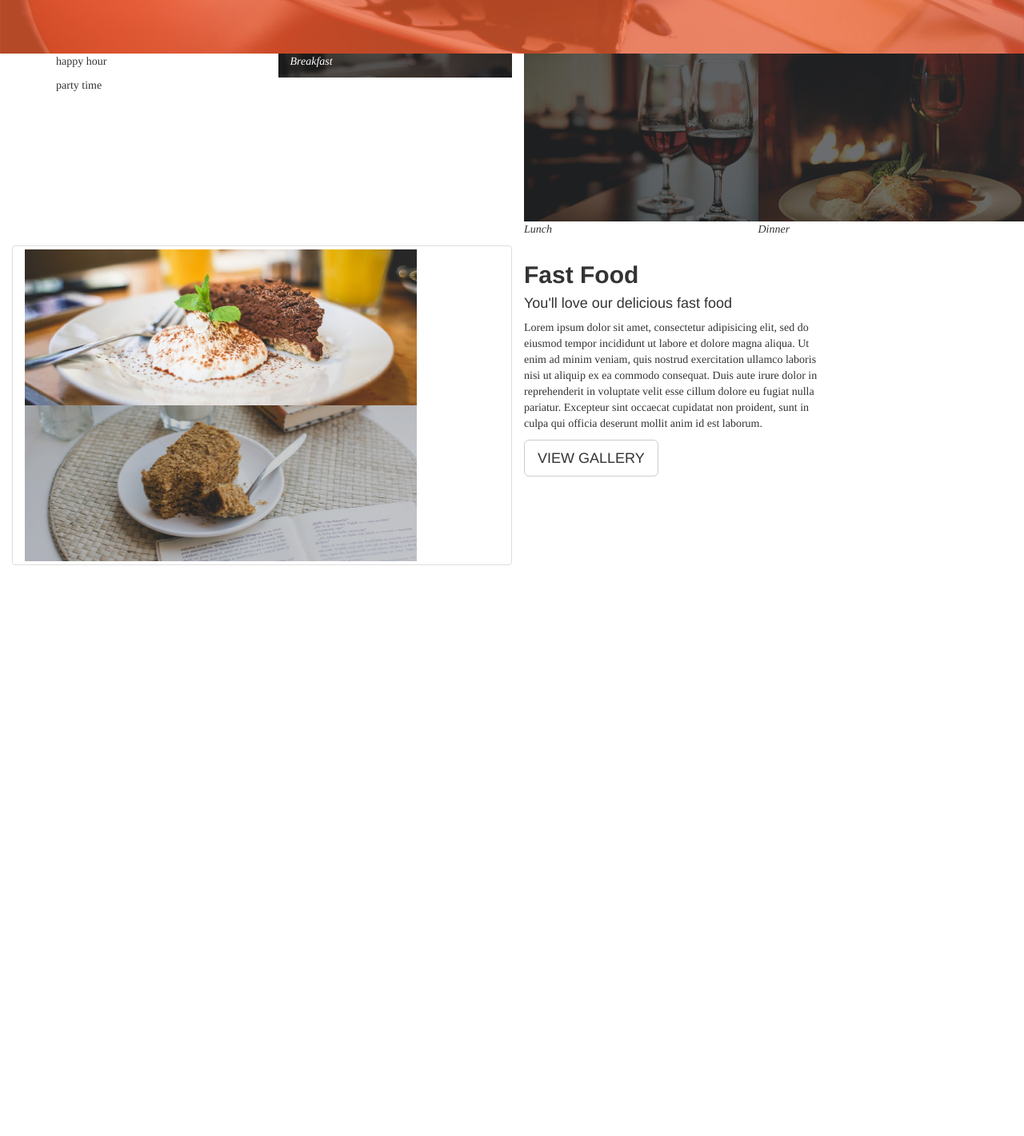
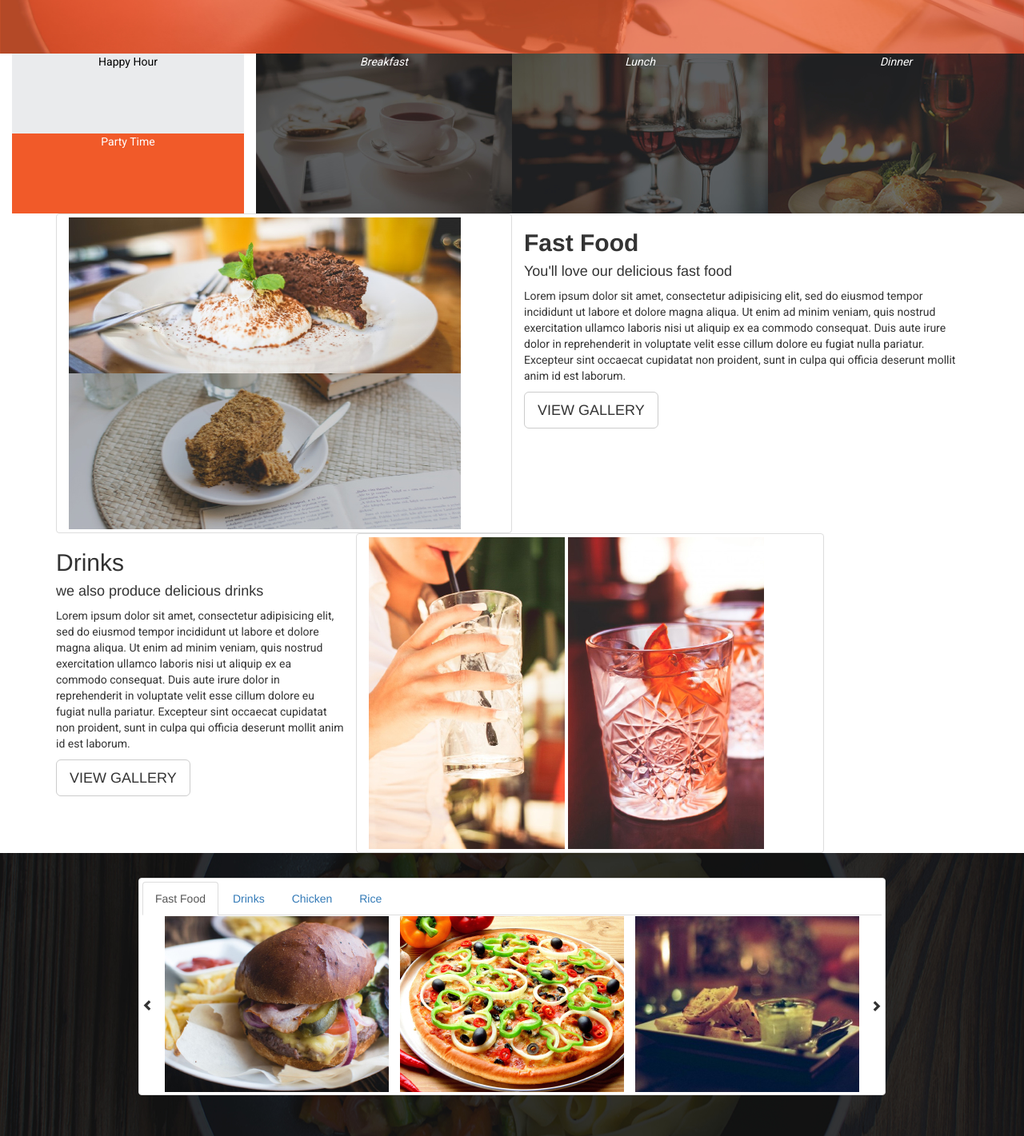
Before and after one commit to CommanderBlak/Anita, a plain HTML site: page index.html in a window 1280 px wide. Shown: the part 433-1854 px from the top of the page at 80% size. Before the commit the page ends 1140 px from the top, so only its background shows below. Drawn offline with nearby package versions, Linux system fonts and the light colour scheme.

Commit message:
edits more divs in index.html and edits styles.css

```diff
--- a/css/styles.css
+++ b/css/styles.css
@@ -9,8 +9,32 @@
   color: white;
 }
 
+.jumbotron2 {
+  background-image: url('../img/backgrounds/foodsBg.jpg');
+  background-size: auto;
+  background-repeat: no-repeat;
+  background-position: center;
+  padding: 30px;
+}
+
 p {
-  font-family: "Times";
+  font-family: "Roboto", sans-serif;
+}
+
+#d {
+  background-color: #eaebed;
+  width: auto;
+  height: 100px;
+  color: black;
+  text-align: center;
+}
+
+#e {
+  background-color: #F15A29;
+  width: auto;
+  height: 100px;
+  color: white;
+  text-align: center;
 }
 
 #logotext {
@@ -23,7 +47,24 @@ p {
 
 #breakfast {
   background-image: url(../img/foodtop/breakfast.jpg);
-  background-repeat: no-repeat;
-  height: 100%;
+  height: 200px;
   color: white;
+  text-align:center;}
+
+#lunch {
+  background-image: url(../img/foodtop/lunch.jpg);
+  height: 200px;
+  color: white;
+  text-align:center;
 }
+
+#dinner {
+  background-image: url(../img/foodtop/dinner.jpg);
+  height: 200px;
+  color: white;
+  text-align:center;
+}
+
+#breakfasttext {
+  color: #FFFFFF;
+}
--- a/index.html
+++ b/index.html
@@ -9,6 +9,7 @@
   <!-- Latest compiled and minified CSS -->
   <link rel="stylesheet" href="https://maxcdn.bootstrapcdn.com/bootstrap/3.3.7/css/bootstrap.min.css">
   <link rel="stylesheet" href="css/styles.css">
+  <link href="https://fonts.googleapis.com/css?family=Roboto" rel="stylesheet">
 </head>
 
 <body>
@@ -20,40 +21,38 @@
     </div><!-- End of logo -->
   </div><!-- End of jumbotron -->
 
-  <div class="container" id="banner"><!-- Begining of container -->
+  <div class="container-fluid" id="banner"><!-- Begining of container -->
     <section>
       <div class="row"><!-- Beginning of happy hour and party time -->
-        <div class="col-xs-6 col-lg-3"><!-- Beginning of fastfood thumbnail -->
-          <div class="happy"><!-- Beginning of happy hour -->
-              <p>happy hour</p>
+        <div class="col-xs-12 col-lg-3"><!-- Beginning of fastfood thumbnail -->
+          <div class="happy" id="d"><!-- Beginning of happy hour -->
+              <p>Happy Hour</p>
           </div><!-- End of happy hour -->
-          <div class="party"><!-- Beginning of party time -->
-              <p>party time</p>
+          <div class="party" id="e"><!-- Beginning of party time -->
+              <p>Party Time</p>
           </div><!-- End of party time -->
         </div><!-- End of fastfood thumbnail -->
-        <div class="col-xs-6 col-lg-3" id="breakfast"><!-- Beginning of breakfast -->
-          <p><i>Breakfast</i></p>
+        <div class="col-xs-12 col-lg-3  text-center" id="breakfast"><!-- Beginning of breakfast -->
+          <p id="breakfastftext"><i>Breakfast</i></p>
         </div><!-- End of breakfast -->
-        <div class="col-xs-6 col-lg-3"><!-- Beginning of lunch -->
-          <img src="img/foodtop/lunch.jpg" alt="lunch">
+        <div class="col-xs-12 col-lg-3 text-center" id="lunch"><!-- Beginning of lunch -->
           <p><i>Lunch</i></p>
         </div><!-- End of lunch -->
-        <div class="col-xs-6 col-lg-3"><!-- Beginning of dinner -->
-          <img src="img/foodtop/dinner.jpg" alt="">
+        <div class="col-xs-12 col-lg-3 text-center" id="dinner"><!-- Beginning of dinner -->
           <p><i>Dinner</i></p>
         </div><!-- End of dinner -->
       </div><!-- End of happy hour and partytime -->
     </section>
   </div><!-- End of container -->
 
-  <div class="container-fluid" id="f'n'd"><!-- Beginning of food and drink container -->
+  <div class="container" id="foodcontainer"><!-- Beginning of food and drink container -->
     <section>
-      <div class="col-md-6 img-thumbnail" id="foodpics"><!-- Beginning of food images -->
-          <img src="img/fastFood1.jpg" alt="fastFood1" height=50%;>
-          <img src="img/fastFood2.jpg" alt="fastFood2" height=50%;>
+      <div class="col-xs-12 col-md-6 img-thumbnail" id="foodpics"><!-- Beginning of food images -->
+          <img src="img/fastFood1.jpg" alt="fastFood1">
+          <img src="img/fastFood2.jpg" alt="fastFood2">
       </div><!-- End of food images -->
 
-      <div class="col-md-4" id="food"><!-- Beginning of food -->
+      <div class="col-md-6" id="food"><!-- Beginning of food -->
           <h2><strong>Fast Food</strong></h2>
           <h4>You'll love our delicious fast food</h4>
           <p>Lorem ipsum dolor sit amet, consectetur adipisicing elit, sed do
@@ -65,13 +64,55 @@ sunt in culpa qui officia deserunt mollit anim id est laborum.</p>
 
           <button type="button" name="button" class="btn btn-default btn-lg">VIEW GALLERY</button>
       </div><!-- End of food -->
-  <div class="row" id="drink"><!-- Beginning of drink images -->
+    </section>
+  </div><!-- End of food container -->
 
-  </div>
-  </section>
-</div><!-- End of food and drink container -->
+  <div class="container" id="drinkcontainer"><!-- Beginning of drink container -->
+    <section>
+    <div class="row ro" id="drink"><!-- Beginning of drink -->
+      <div class="col-md-4" id="drinks">
+          <h2 class="featurette-heading">Drinks</h2>
+          <h4>we also produce delicious drinks</h4>
+          <p>Lorem ipsum dolor sit amet, consectetur adipisicing elit, sed do
+eiusmod tempor incididunt ut labore et dolore magna aliqua. Ut enim ad minim
+veniam, quis nostrud exercitation ullamco laboris nisi ut aliquip ex ea commodo
+consequat. Duis aute irure dolor in reprehenderit in voluptate velit esse
+cillum dolore eu fugiat nulla pariatur. Excepteur sint occaecat cupidatat non
+proident, sunt in culpa qui officia deserunt mollit anim id est laborum.</p>
+          <button type="button" name="button" class="btn btn-default btn-lg">VIEW GALLERY</button>
+      </div>
+      <div class="col-md-6 img-thumbnail">
+          <img src="img/drink1.jpg" alt="">
+          <img src="img/drink2.jpg" alt="">
+      </div>
 
+    </div><!-- End of drink -->
+    </section>
+  </div><!-- End of drink container -->
 
+  <div class="jumbotron2" id="float"><!-- Beginning of jumbotron2 -->
+
+  <nav class="navbar navbar-static liam text-center">
+      <div class="img-thumbnail bobo">
+          <ul class="nav nav-tabs ">
+            <li class="active"><a data-toggle="tab" href="#Home">Fast Food</a></li>
+            <li><a data-toggle="tab" href="#">Drinks</a></li>
+            <li><a data-toggle="tab" href="#">Chicken</a></li>
+            <li><a data-toggle="tab" href="#">Rice</a></li>
+          </ul>
+
+          <div class="tab-content">
+            <div id="home" class="tab-pane fade in active">
+              <span class=" glyphic glyphicon glyphicon-chevron-left">
+              <img src="img/fastfood/beefBurger.jpg" alt="BeefBurger">
+              <img src="img/fastfood/chickenPizza.jpg" alt="ChickenPizza">
+              <img src="img/fastfood/chickenBurger.jpg" alt="ChickenBurger">
+              <span class=" glyphic glyphicon glyphicon-chevron-right"></span>
+            </div>
+          </div>
+      </div>
+    </nav>
+  </div><!-- End of jumbotron2 -->
 
 
 
```
Also changed, not shown: img/drink1.jpg (added), img/drink2.jpg (added), img/fastfood/beefBurger.jpg (added), img/fastfood/chickenBurger.jpg (added), img/fastfood/chickenPizza.jpg (added), img/footerlogos/facebook.png (added), img/footerlogos/logo_white.png (added), img/footerlogos/pinterest.png (added), img/footerlogos/twitter.png (added), img/logo1.jpg (deleted).
